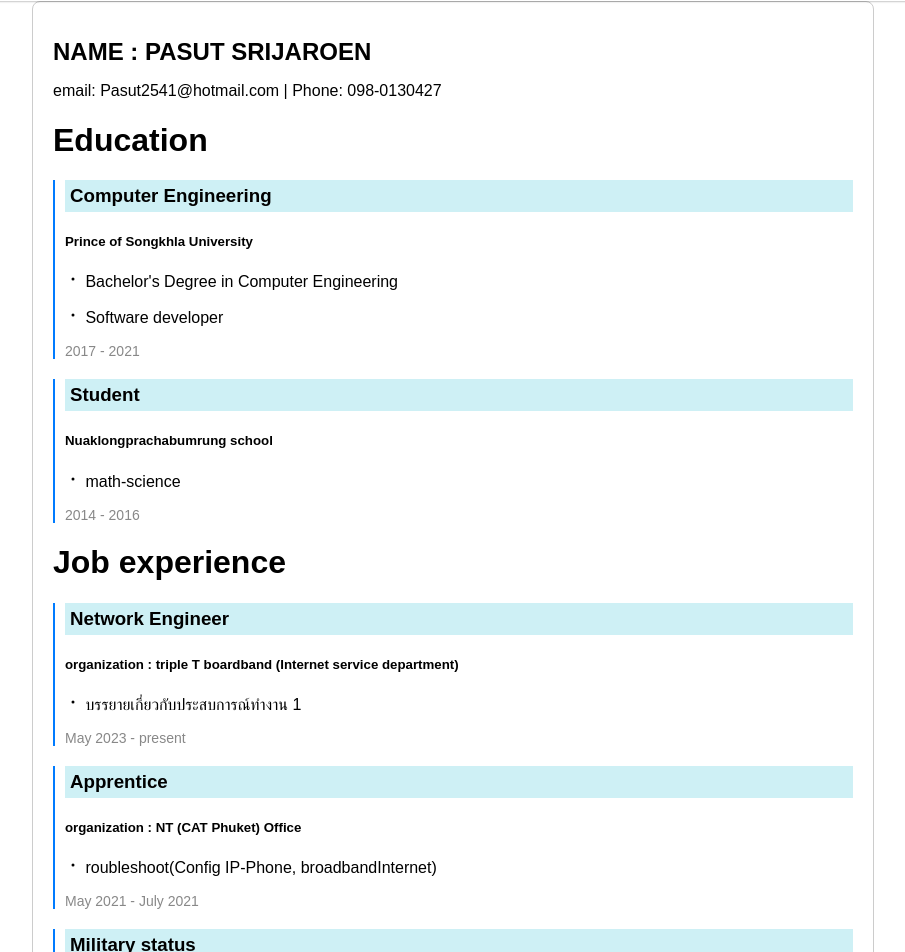
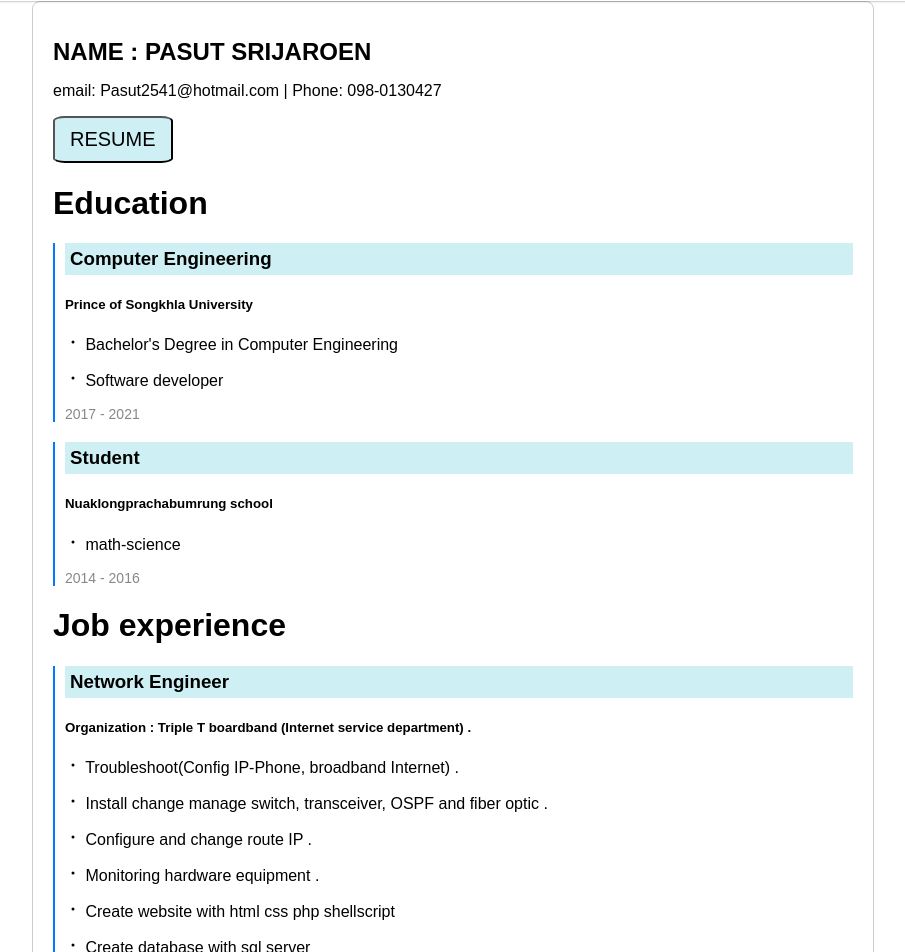
Before and after one commit to 5935512009/resume_Bay, a React (Create React App) app: page /Resume in a window 1280 px wide. Shown: the part 96-1048 px from the top of the page, without its empty margins (187-1092 px from the left). Built offline with nearby package versions, Linux system fonts and the light colour scheme.

Commit message:
update:{justify resume}

```diff
--- a/src/pages/resume/Resume.jsx
+++ b/src/pages/resume/Resume.jsx
@@ -2,11 +2,14 @@ import React from 'react';
 import './resume.css';
 import { BsDot } from "react-icons/bs";
 const Resume = () => {
+
   return (
     <div className="resume">
       <div className="header">
         <h1>NAME : PASUT SRIJAROEN</h1>
         <p>email: Pasut2541@hotmail.com | Phone: 098-0130427</p>
+        <a href="https://drive.google.com/file/d/16c0NnIXChFmg3iywzmsvfCM2RxtSzWwl/view?usp=sharing" target="_blank" rel="noopener noreferrer"><button>RESUME</button></a>
+
       </div>
       <div className="experience">
         <h1>Education</h1>
@@ -32,14 +35,20 @@ const Resume = () => {
         <ul>
           <li>
             <h3>Network Engineer</h3>
-            <h5>organization : triple T boardband (Internet service department)</h5>
-            <p><BsDot /> บรรยายเกี่ยวกับประสบการณ์ทำงาน 1</p>
+            <h5>Organization : Triple T boardband (Internet service department) .</h5>
+            <p><BsDot /> Troubleshoot(Config IP-Phone, broadband Internet) .</p>
+            <p><BsDot /> Install change manage switch, transceiver, OSPF and fiber optic .</p>
+            <p><BsDot /> Configure and change route IP .</p>
+            <p><BsDot /> Monitoring hardware equipment .</p>
+            <p><BsDot /> Create website with html css php shellscript</p>
+            <p><BsDot /> Create database with sql server</p>
+            <p><BsDot /> Responsive website design</p>
             <span className="date"> May 2023 - present</span>
           </li>
 
           <li>
             <h3>Apprentice</h3>
-            <h5>organization : NT (CAT Phuket) Office</h5>
+            <h5>Organization : NT (CAT Phuket) Office</h5>
             <p><BsDot /> roubleshoot(Config IP-Phone, broadbandInternet)</p>
             <span className="date">May 2021 - July 2021</span>
           </li>
--- a/src/pages/resume/resume.css
+++ b/src/pages/resume/resume.css
@@ -17,6 +17,13 @@
     font-size: 16px;
   }
 
+  .resume .header button{
+    background-color: rgb(206, 240, 245);
+    padding: 10px 15px;
+    border-radius: 10%;
+    font-size: 20px;
+    cursor: pointer;
+  }
   .experience h2 {
     font-size: 20px;
     margin-top: 20px;
```
